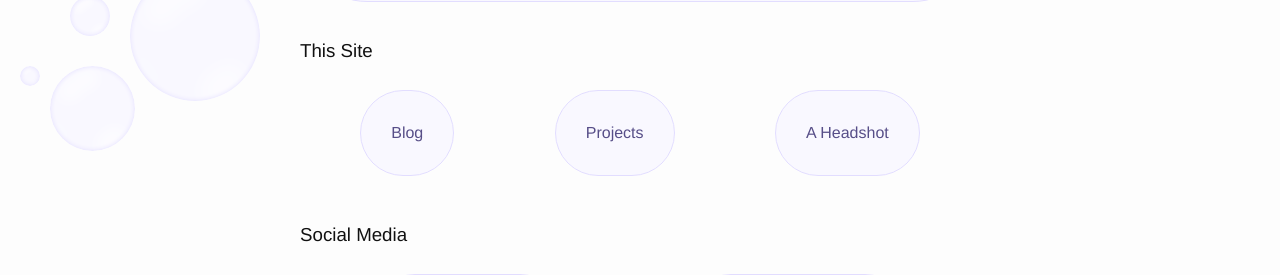
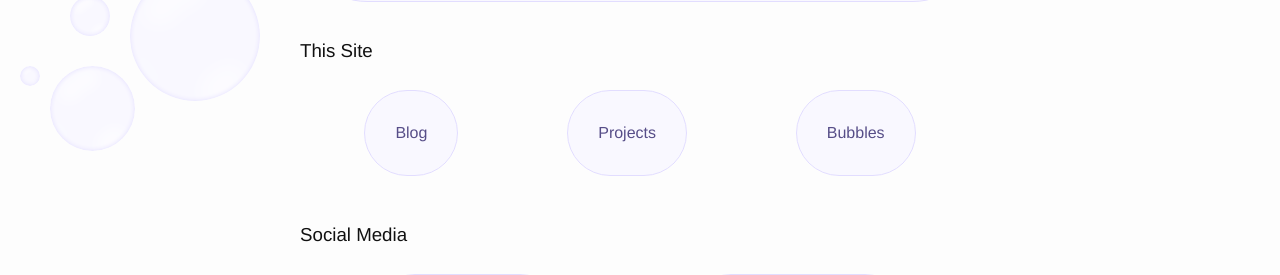
Before and after one commit to caseywatts/caseywatts.github.io, a Jekyll site: the page built from index.html, in a window 1280 px wide. Shown: the part 234-509 px from the top of the page. Built offline with Jekyll 4.4.1, drawn with Linux system fonts in a browser that asks for light colours.

Commit message:
remove headshot link; make bubbles urls lose their .html trail

```diff
--- a/_includes/header.html
+++ b/_includes/header.html
@@ -37,7 +37,7 @@
           </span>
         </a>
 
-        <a href="/bubbles.html" class="page-link">
+        <a href="/bubbles" class="page-link">
           <span class="icon">
             <svg width="128px" height="128px" viewBox="0 0 128 128" version="1.1" xmlns="http://www.w3.org/2000/svg" xmlns:xlink="http://www.w3.org/1999/xlink">
                 <!-- Generator: Sketch 41.2 (35397) - http://www.bohemiancoding.com/sketch -->
--- a/index.html
+++ b/index.html
@@ -12,8 +12,8 @@ layout: default
     <a href="/projects.html">
       <p class="bubble-link">Projects</p>
     </a>
-    <a href="http://caseywatts.com/headshot.jpg">
-      <p class="bubble-link">A Headshot</p>
+    <a href="http://caseywatts.com/bubbles.html">
+      <p class="bubble-link">Bubbles</p>
     </a>
   </div>
   <h3>Social Media</h3>
```
